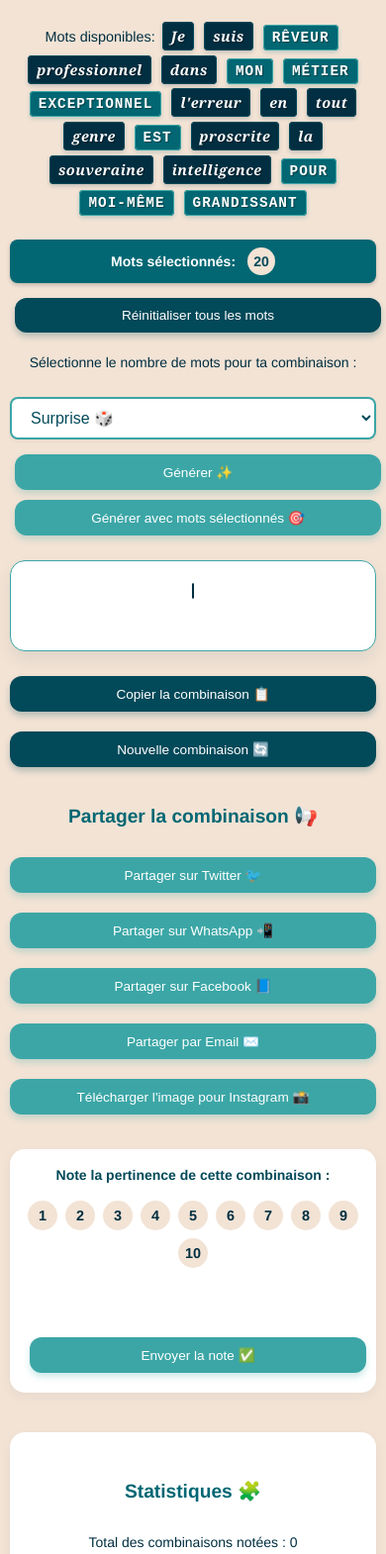
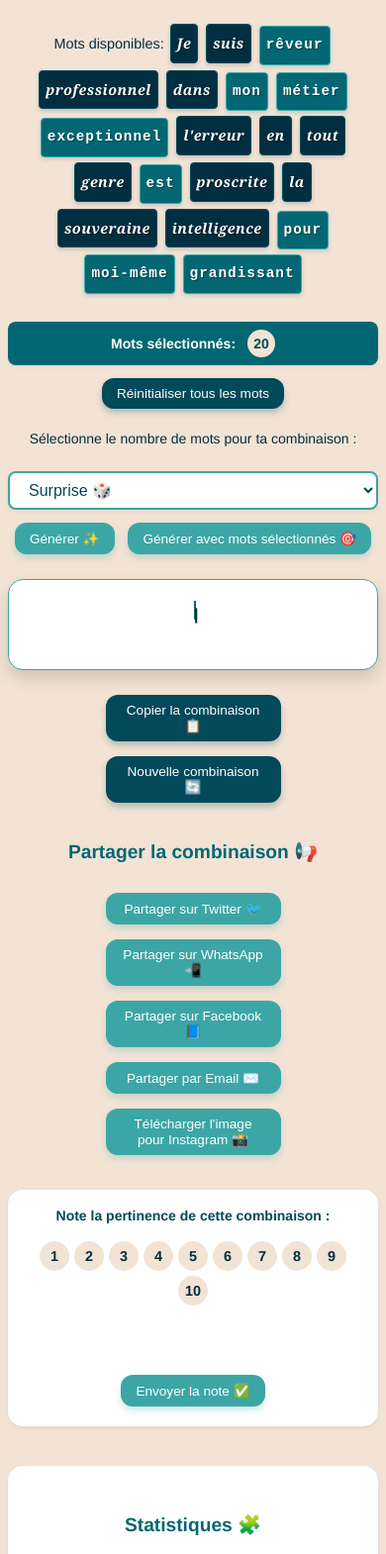
Before and after one commit to Philopitre/poesiequantique, a plain HTML site: page index.html in a window 390 px wide. Shown: the part 112-1682 px from the top of the page at 99% size. Drawn offline with nearby package versions, Linux system fonts and the light colour scheme.

Commit message:
Add files via upload

```diff
--- a/style.css
+++ b/style.css
@@ -1,72 +1,153 @@
-/* Styles ajoutés pour le compteur de mots sélectionnés */
+:root {
+  /* Color palette */
+  --color-primary-dark: #012E40;
+  --color-primary: #024959;
+  --color-secondary: #026773;
+  --color-accent: #3CA6A6;
+  --color-background: #F2E3D5;
+  --color-white: #fff;
+
+  /* Font settings */
+  --font-primary: 'Poppins', 'Helvetica', sans-serif;
+  --font-serif: 'Georgia', serif;
+  --font-mono: 'Courier New', monospace;
+  --font-size-base: 16px;
+  --font-size-small: 0.9rem;
+  --font-size-medium: 1.1rem;
+  --font-size-large: 1.2rem;
+  --font-size-xl: 1.5rem;
+  --font-size-xxl: 2rem;
+
+  /* Spacing */
+  --spacing-xs: 4px;
+  --spacing-sm: 8px;
+  --spacing-md: 15px;
+  --spacing-lg: 20px;
+  --spacing-xl: 30px;
+
+  /* Borders */
+  --border-radius-sm: 4px;
+  --border-radius-md: 8px;
+  --border-radius-lg: 12px;
+  --border-radius-xl: 15px;
+  --border-radius-circle: 50%;
+
+  /* Shadows */
+  --shadow-sm: 0 2px 4px rgba(0, 0, 0, 0.05);
+  --shadow-md: 0 4px 6px rgba(0, 0, 0, 0.1);
+  --shadow-lg: 0 8px 16px rgba(0, 0, 0, 0.15);
+  --shadow-xl: 0 12px 20px rgba(0, 0, 0, 0.2);
+
+  /* Transitions */
+  --transition-standard: all 0.3s ease;
+}
+
+/* Reset des duplications et optimisation */
+body {
+  margin: 0;
+  font-family: var(--font-primary);
+  background-color: var(--color-background);
+  color: var(--color-primary-dark);
+  text-align: center;
+  line-height: 1.6;
+  font-size: var(--font-size-base);
+}
+
+.container {
+  max-width: 800px;
+  margin: 0 auto;
+  padding: var(--spacing-lg);
+  width: 100%;
+  box-sizing: border-box;
+}
+
+h1 {
+  color: var(--color-primary);
+  font-weight: 700;
+  margin-bottom: var(--spacing-lg);
+  font-size: var(--font-size-xxl);
+}
+
+h2 {
+  color: var(--color-secondary);
+  margin-top: var(--spacing-xl);
+  font-weight: 600;
+  font-size: var(--font-size-xl);
+}
+
+h3 {
+  color: var(--color-secondary);
+  font-size: var(--font-size-large);
+}
+
+/* Styles pour le compteur de mots sélectionnés */
 .selected-words-counter {
-  background-color: #026773;
-  color: white;
-  padding: 8px 15px;
-  border-radius: 8px;
-  margin: 10px 0;
+  background-color: var(--color-secondary);
+  color: var(--color-white);
+  padding: var(--spacing-sm) var(--spacing-md);
+  border-radius: var(--border-radius-md);
+  margin: var(--spacing-sm) 0;
   font-weight: 600;
   text-align: center;
-  box-shadow: 0 2px 4px rgba(0, 0, 0, 0.2);
-  transition: all 0.3s ease;
+  box-shadow: var(--shadow-sm);
+  transition: var(--transition-standard);
 }
 
 .selected-words-counter:hover {
-  background-color: #024959;
+  background-color: var(--color-primary);
   transform: translateY(-2px);
 }
 
 #selectedWordsCount {
   display: inline-block;
-  background-color: #F2E3D5;
-  color: #024959;
-  border-radius: 50%;
+  background-color: var(--color-background);
+  color: var(--color-primary);
+  border-radius: var(--border-radius-circle);
   width: 28px;
   height: 28px;
   line-height: 28px;
   text-align: center;
-  margin-left: 8px;
+  margin-left: var(--spacing-sm);
   font-weight: 700;
 }
 
-/* Styles existants pour les mots cliquables */
+/* Styles pour les mots cliquables */
 .word-group-1 {
-  color: #ffffff;
-  font-family: 'Georgia', serif;
+  color: var(--color-white);
+  font-family: var(--font-serif);
   font-weight: 700;
   font-style: italic;
-  background-color: #012E40;
-  padding: 4px 8px;
-  border-radius: 4px;
+  background-color: var(--color-primary-dark);
+  padding: var(--spacing-xs) var(--spacing-sm);
+  border-radius: var(--border-radius-sm);
   margin: 0 3px;
-  transition: all 0.3s ease;
+  transition: var(--transition-standard);
   text-shadow: 1px 1px 1px rgba(0, 0, 0, 0.4);
   box-shadow: 0 2px 4px rgba(1, 46, 64, 0.2);
-  border: 1px solid #024959;
+  border: 1px solid var(--color-primary);
   letter-spacing: 0.5px;
   cursor: pointer;
 }
 
 .word-group-2 {
-  color: #ffffff;
-  font-family: 'Courier New', monospace;
+  color: var(--color-white);
+  font-family: var(--font-mono);
   font-weight: 700;
-  text-transform: uppercase;
-  background-color: #026773;
-  padding: 4px 8px;
-  border-radius: 4px;
+  background-color: var(--color-secondary);
+  padding: var(--spacing-xs) var(--spacing-sm);
+  border-radius: var(--border-radius-sm);
   margin: 0 3px;
-  transition: all 0.3s ease;
+  transition: var(--transition-standard);
   letter-spacing: 1px;
   text-shadow: 1px 1px 1px rgba(0, 0, 0, 0.4);
   box-shadow: 0 2px 4px rgba(2, 103, 115, 0.2);
-  border: 1px solid #3CA6A6;
+  border: 1px solid var(--color-accent);
   cursor: pointer;
 }
 
 .word-group-1:hover, .word-group-2:hover {
   transform: translateY(-2px);
-  box-shadow: 0 4px 8px rgba(0, 0, 0, 0.3);
+  box-shadow: var(--shadow-md);
 }
 
 .word-hidden {
@@ -78,8 +159,8 @@
 /* Ajuster l'espacement et le style de la div contenant les mots */
 .full-word-list {
   line-height: 2.5;
-  padding: 20px;
-  background-color: #F2E3D5;
+  padding: var(--spacing-lg);
+  background-color: var(--color-background);
   font-size: 1.05rem;
 }
 
@@ -94,147 +175,25 @@
   animation: toggleWord 0.3s ease;
 }
 
-/* Ajout du style pour l'affichage du texte complet */
-.word-group-1 {
-  color: #ffffff;
-  font-family: 'Georgia', serif;
-  font-weight: 700;
-  font-style: italic;
-  background-color: #012E40;
-  padding: 4px 8px;
-  border-radius: 4px;
-  margin: 0 3px;
-  transition: all 0.3s ease;
-  text-shadow: 1px 1px 1px rgba(0, 0, 0, 0.4);
-  box-shadow: 0 2px 4px rgba(1, 46, 64, 0.2);
-  border: 1px solid #024959;
-  letter-spacing: 0.5px;
-  cursor: pointer;
-}
-
-.word-group-2 {
-  color: #ffffff;
-  font-family: 'Courier New', monospace;
-  font-weight: 700;
-  text-transform: uppercase;
-  background-color: #026773;
-  padding: 4px 8px;
-  border-radius: 4px;
-  margin: 0 3px;
-  transition: all 0.3s ease;
-  letter-spacing: 1px;
-  text-shadow: 1px 1px 1px rgba(0, 0, 0, 0.4);
-  box-shadow: 0 2px 4px rgba(2, 103, 115, 0.2);
-  border: 1px solid #3CA6A6;
-  cursor: pointer;
-}
-
-.word-group-1:hover, .word-group-2:hover {
-  transform: translateY(-2px);
-  box-shadow: 0 4px 8px rgba(0, 0, 0, 0.3);
-}
-
-.word-hidden {
-  opacity: 0.2;
-  transform: scale(0.85);
-  filter: grayscale(100%);
-}
-
-/* Ajuster l'espacement et le style de la div contenant les mots */
-.full-word-list {
-  line-height: 2.5;
-  padding: 20px;
-  background-color: #F2E3D5;
-  font-size: 1.05rem;
-}
-
-/* Animation pour les mots qui disparaissent/apparaissent */
-@keyframes toggleWord {
-  0% { transform: scale(1); }
-  50% { transform: scale(0.8); }
-  100% { transform: scale(1); }
-}
-
-.word-toggling {
-  animation: toggleWord 0.3s ease;
-}
-
-/* Ajuster l'espacement et le style de la div contenant les mots */
-.full-word-list {
-  line-height: 2.5;
-  padding: 20px;
-  background-color: #F2E3D5;
-  font-size: 1.05rem;
-}
-
-/* Ajuster l'espacement de la div contenant les mots pour une meilleure lisibilité */
-.full-word-list {
-  line-height: 2.2;
-  padding: 20px;
-  background-color: #F2E3D5;
-}
-
-/* Ajuster l'espacement de la div contenant les mots pour une meilleure lisibilité */
-.full-word-list {
-  line-height: 2.2;
-  padding: 20px;
-}
-/* Styles existants conservés */
-body {
-  margin: 0;
-  font-family: 'Poppins', 'Helvetica', sans-serif;
-  background-color: #F2E3D5;
-  color: #012E40;
-  text-align: center;
-  line-height: 1.6;
-  font-size: 16px;
-}
-
-.container {
-  max-width: 800px;
-  margin: 0 auto;
-  padding: 20px;
-  width: 100%;
-  box-sizing: border-box;
-}
-
-h1 {
-  color: #024959;
-  font-weight: 700;
-  margin-bottom: 20px;
-  font-size: 2rem;
-}
-
-h2 {
-  color: #026773;
-  margin-top: 30px;
-  font-weight: 600;
-  font-size: 1.5rem;
-}
-
-h3 {
-  color: #026773;
-  font-size: 1.2rem;
-}
-
+/* Boutons */
 button {
-  background-color: #3CA6A6;
-  color: white;
+  background-color: var(--color-accent);
+  color: var(--color-white);
   border: none;
-  border-radius: 12px;
-  padding: 12px 24px;
-  margin: 8px;
+  border-radius: var(--border-radius-lg);
+  padding: var(--spacing-md) var(--spacing-lg);
+  margin: var(--spacing-sm);
   cursor: pointer;
   font-weight: 500;
   box-shadow: 0 4px 6px rgba(60, 166, 166, 0.25);
-  transition: all 0.3s ease;
-  font-size: 0.9rem;
+  transition: var(--transition-standard);
+  font-size: var(--font-size-small);
   width: auto;
   min-width: 120px;
 }
 
 button:hover {
-  background-color: #026773;
+  background-color: var(--color-secondary);
   transform: translateY(-3px);
   box-shadow: 0 6px 8px rgba(2, 103, 115, 0.35);
 }
@@ -244,32 +203,33 @@ button:active {
 }
 
 button.secondary {
-  background-color: #024959;
+  background-color: var(--color-primary);
   box-shadow: 0 4px 6px rgba(2, 73, 89, 0.25);
 }
 
 button.secondary:hover {
-  background-color: #012E40;
+  background-color: var(--color-primary-dark);
   box-shadow: 0 6px 8px rgba(1, 46, 64, 0.35);
 }
 
+/* Sélecteur */
 select {
-  background-color: #fff;
-  border: 2px solid #3CA6A6;
-  border-radius: 8px;
-  padding: 10px 15px;
-  margin: 10px 0;
+  background-color: var(--color-white);
+  border: 2px solid var(--color-accent);
+  border-radius: var(--border-radius-md);
+  padding: var(--spacing-sm) var(--spacing-md);
+  margin: var(--spacing-sm) 0;
   font-size: 1rem;
   outline: none;
   transition: border-color 0.3s;
-  box-shadow: 0 2px 4px rgba(0, 0, 0, 0.05);
-  color: #024959;
+  box-shadow: var(--shadow-sm);
+  color: var(--color-primary);
   max-width: 100%;
   width: 250px;
 }
 
 select:focus {
-  border-color: #026773;
+  border-color: var(--color-secondary);
   box-shadow: 0 0 0 3px rgba(2, 103, 115, 0.2);
 }
 
@@ -278,27 +238,27 @@ select:focus {
   position: sticky;
   top: 0;
   z-index: 10;
-  padding: 15px 0;
-  background-color: #F2E3D5;
-  border-bottom: 1px solid #3CA6A6;
+  padding: var(--spacing-md) 0;
+  background-color: var(--color-background);
+  border-bottom: 1px solid var(--color-accent);
   width: 100%;
 }
 
 .result {
-  background-color: #fff;
-  color: #012E40;
-  font-family: 'Poppins', 'Helvetica', sans-serif;
-  font-size: 1.1rem;
+  background-color: var(--color-white);
+  color: var(--color-primary-dark);
+  font-family: var(--font-primary);
+  font-size: var(--font-size-medium);
   font-weight: 600;
   line-height: 1.7;
-  padding: 20px;
-  margin: 20px auto;
+  padding: var(--spacing-lg);
+  margin: var(--spacing-lg) auto;
   max-width: 95%;
   min-height: 60px;
-  border: 1px solid #3CA6A6;
-  border-radius: 15px;
-  box-shadow: 0 8px 16px rgba(1, 46, 64, 0.08);
-  transition: transform 0.3s ease;
+  border: 1px solid var(--color-accent);
+  border-radius: var(--border-radius-xl);
+  box-shadow: var(--shadow-lg);
+  transition: var(--transition-standard);
   position: relative;
   word-wrap: break-word;
   text-align: center;
@@ -308,40 +268,40 @@ select:focus {
 
 .result:hover {
   transform: translateY(-5px);
-  box-shadow: 0 12px 20px rgba(1, 46, 64, 0.12);
+  box-shadow: var(--shadow-xl);
 }
 
 .button-group {
-  margin: 20px 0;
+  margin: var(--spacing-lg) 0;
   display: flex;
   flex-wrap: wrap;
   justify-content: center;
-  gap: 10px;
+  gap: var(--spacing-sm);
 }
 
 .rating-container {
-  margin-top: 30px;
-  padding: 15px;
-  background-color: #fff;
-  border-radius: 15px;
-  box-shadow: 0 4px 12px rgba(1, 46, 64, 0.05);
+  margin-top: var(--spacing-xl);
+  padding: var(--spacing-md);
+  background-color: var(--color-white);
+  border-radius: var(--border-radius-xl);
+  box-shadow: var(--shadow-sm);
   width: 100%;
   box-sizing: border-box;
 }
 
 .rating-label {
   display: block;
-  margin-bottom: 15px;
+  margin-bottom: var(--spacing-md);
   font-weight: 600;
-  color: #024959;
+  color: var(--color-primary);
 }
 
 .rating {
   display: flex;
   flex-wrap: wrap;
   justify-content: center;
-  gap: 8px;
-  margin: 10px 0;
+  gap: var(--spacing-sm);
+  margin: var(--spacing-sm) 0;
 }
 
 .rating input[type="radio"] {
@@ -349,30 +309,31 @@ select:focus {
 }
 
 .rating label {
-  background-color: #F2E3D5;
-  border-radius: 50%;
+  background-color: var(--color-background);
+  border-radius: var(--border-radius-circle);
   width: 36px;
   height: 36px;
   line-height: 36px;
   cursor: pointer;
-  transition: all 0.3s ease;
+  transition: var(--transition-standard);
   display: inline-block;
   font-weight: 600;
-  color: #012E40;
+  color: var(--color-primary-dark);
 }
 
 .rating input[type="radio"]:checked+label {
-  background-color: #3CA6A6;
-  color: white;
+  background-color: var(--color-accent);
+  color: var(--color-white);
   transform: scale(1.1);
   box-shadow: 0 2px 8px rgba(60, 166, 166, 0.4);
 }
 
-/*.cursor {
+/* Curseur de saisie */
+.cursor {
   display: inline-block;
   width: 2px;
   height: 1.2em;
-  background-color: #026773;
+  background-color: var(--color-secondary);
   margin-left: 4px;
   vertical-align: middle;
   animation: blink 1s steps(1) infinite;
@@ -387,35 +348,29 @@ select:focus {
   }
 }
 
-@keyframes blink {
-  50% {
-    opacity: 0;
-  }
-}*/
-
 #feedback {
-  margin-top: 15px;
+  margin-top: var(--spacing-md);
   font-style: italic;
-  color: #024959;
+  color: var(--color-primary);
   height: 40px;
-  transition: all 0.3s ease;
+  transition: var(--transition-standard);
 }
 
 #statistics {
   margin-top: 40px;
-  padding: 15px;
-  background-color: #fff;
-  border-radius: 15px;
-  box-shadow: 0 4px 12px rgba(1, 46, 64, 0.05);
+  padding: var(--spacing-md);
+  background-color: var(--color-white);
+  border-radius: var(--border-radius-xl);
+  box-shadow: var(--shadow-sm);
   transition: transform 0.3s, opacity 0.3s;
   width: 100%;
   box-sizing: border-box;
 }
 
 #statistics p {
-  transition: all 0.3s ease;
-  padding: 8px 0;
-  border-bottom: 1px solid #3CA6A6;
+  transition: var(--transition-standard);
+  padding: var(--spacing-sm) 0;
+  border-bottom: 1px solid var(--color-accent);
   margin: 0;
 }
 
@@ -429,24 +384,24 @@ select:focus {
 
 #statistics p.animate {
   background-color: rgba(60, 166, 166, 0.1);
-  color: #024959;
+  color: var(--color-primary);
   font-weight: 600;
 }
 
 #history {
-  margin-top: 30px;
-  padding: 15px;
-  background-color: #fff;
-  border-radius: 15px;
-  box-shadow: 0 4px 12px rgba(1, 46, 64, 0.05);
+  margin-top: var(--spacing-xl);
+  padding: var(--spacing-md);
+  background-color: var(--color-white);
+  border-radius: var(--border-radius-xl);
+  box-shadow: var(--shadow-sm);
   text-align: left;
   width: 100%;
   box-sizing: border-box;
 }
 
 #history div {
-  padding: 10px;
-  border-bottom: 1px solid #3CA6A6;
+  padding: var(--spacing-sm);
+  border-bottom: 1px solid var(--color-accent);
   transition: background-color 0.3s ease;
   word-wrap: break-word;
 }
@@ -462,15 +417,15 @@ select:focus {
 /* Styles pour les notifications */
 .notification {
   position: fixed;
-  bottom: 20px;
+  bottom: var(--spacing-lg);
   left: 50%;
   transform: translateX(-50%);
-  background-color: #026773;
-  color: white;
-  padding: 12px 20px;
-  border-radius: 12px;
+  background-color: var(--color-secondary);
+  color: var(--color-white);
+  padding: var(--spacing-md) var(--spacing-lg);
+  border-radius: var(--border-radius-lg);
   z-index: 1000;
-  transition: all 0.5s ease;
+  transition: var(--transition-standard);
   box-shadow: 0 5px 15px rgba(1, 46, 64, 0.2);
   font-weight: 500;
   max-width: 90%;
@@ -498,7 +453,7 @@ select:focus {
   animation: fadeIn 0.5s ease-out;
 }
 
-/* Media Queries pour la responsivité */
+/* OPTIMISATION RESPONSIVE */
 /* Appareils très petits (téléphones, moins de 576px) */
 @media (max-width: 575.98px) {
   body {
@@ -514,25 +469,19 @@ select:focus {
   }
 
   .container {
-    padding: 10px;
+    padding: var(--spacing-sm);
   }
 
   button {
-    padding: 10px 16px;
+    padding: var(--spacing-sm) var(--spacing-md);
     font-size: 0.85rem;
     margin: 5px;
     min-width: 100px;
-    width: 100%;
   }
 
   .button-group {
-    flex-direction: column;
-    width: 100%;
-  }
-
-  .button-group button {
-    width: 100%;
-    margin: 5px 0;
+    flex-wrap: wrap;
+    gap: 5px;
   }
 
   select {
@@ -541,7 +490,7 @@ select:focus {
   }
 
   .result {
-    padding: 15px;
+    padding: var(--spacing-md);
     font-size: 1rem;
   }
 
@@ -553,13 +502,31 @@ select:focus {
   }
 
   #history div {
-    padding: 8px;
+    padding: var(--spacing-sm);
     font-size: 0.9rem;
   }
 
   .full-word-list {
     font-size: 0.9rem;
-    padding: 10px;
+    padding: var(--spacing-md);
+    line-height: 2.2;
+  }
+
+  .word-group-1, .word-group-2 {
+    padding: 3px 6px;
+    margin: 0 2px 5px 2px;
+    display: inline-block;
+  }
+
+  /* Ajustement pour les boutons de partage */
+  .button-group button {
+    width: calc(50% - 10px);
+    margin: 5px;
+  }
+
+  /* Ajuster les boutons de notation */
+  .rating {
+    gap: 5px;
   }
 }
 
@@ -570,11 +537,11 @@ select:focus {
   }
 
   .container {
-    padding: 15px;
+    padding: var(--spacing-md);
   }
 
   button {
-    padding: 10px 20px;
+    padding: var(--spacing-sm) var(--spacing-lg);
   }
 
   .button-group {
@@ -582,31 +549,31 @@ select:focus {
     flex-wrap: wrap;
   }
 
-  .button-group button {
-    margin: 5px;
-    width: calc(50% - 20px);
+  select {
+    width: 80%;
   }
 
-  select {
-    width: 80%;
+  .full-word-list {
+    padding: var(--spacing-md);
+    line-height: 2.3;
   }
 }
 
 /* Appareils moyens (tablettes paysage, moins de 992px) */
 @media (min-width: 768px) and (max-width: 991.98px) {
   .container {
-    padding: 20px;
+    padding: var(--spacing-lg);
   }
 
   .button-group button {
-    margin: 8px;
+    margin: var(--spacing-sm);
   }
 }
 
 /* Grands écrans (desktops, moins de 1200px) */
 @media (min-width: 992px) {
   .container {
-    padding: 30px;
+    padding: var(--spacing-xl);
   }
 
   h1 {
@@ -618,27 +585,27 @@ select:focus {
   }
 
   .result {
-    font-size: 1.2rem;
+    font-size: var(--font-size-large);
   }
 }
 
 /* Pour gérer l'orientation sur les appareils mobiles */
 @media (orientation: landscape) and (max-height: 500px) {
   .container {
-    padding: 10px;
+    padding: var(--spacing-sm);
   }
 
   h1 {
     margin-top: 5px;
-    margin-bottom: 10px;
+    margin-bottom: var(--spacing-sm);
   }
 
   .button-group {
-    margin: 10px 0;
+    margin: var(--spacing-sm) 0;
   }
 
   .result {
-    margin: 10px auto;
+    margin: var(--spacing-sm) auto;
     min-height: 40px;
   }
 
@@ -648,6 +615,24 @@ select:focus {
 
   .full-word-list {
     margin: 5px auto;
-    padding: 10px;
+    padding: var(--spacing-sm);
+  }
+
+  /* Optimisation des boutons en mode paysage */
+  .button-group button {
+    padding: var(--spacing-sm) var(--spacing-md);
+    margin: 4px;
+  }
+
+  /* Optimisation de la grille de notation en mode paysage */
+  .rating {
+    flex-wrap: wrap;
+    gap: 4px;
+  }
+
+  .rating label {
+    width: 32px;
+    height: 32px;
+    line-height: 32px;
   }
 }
```
